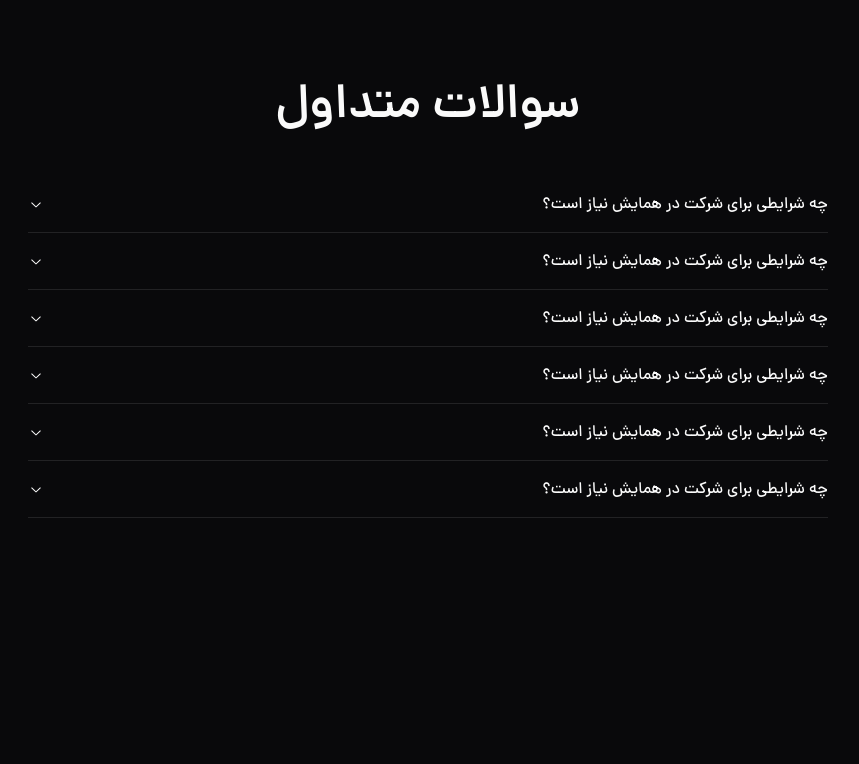
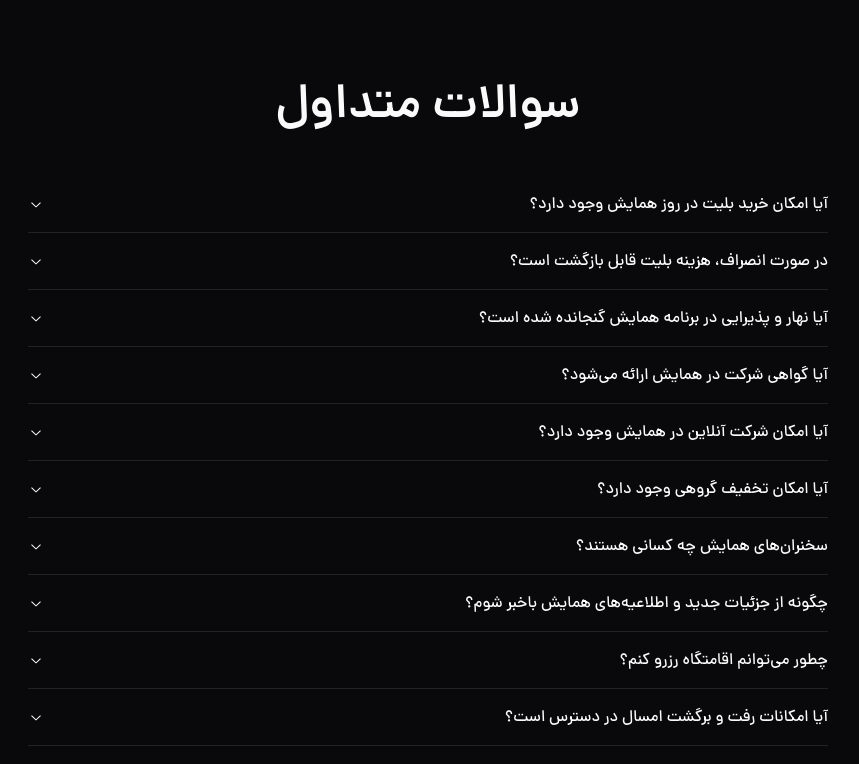
Before and after one commit to frontChapter/NextJS, a Next.js app: page / in a window 1280 px wide. Shown: the top 764 px of the page, without its empty margins (212-1071 px from the left). Built offline with nearby package versions, Linux system fonts and the light colour scheme.

Commit message:
feat: update FAQ section data

```diff
--- a/src/configs/faqData.ts
+++ b/src/configs/faqData.ts
@@ -2,39 +2,64 @@ import { FAQDataType } from "@/app/components/FAQ/faqData";
 
 export const faqData: FAQDataType[] = [
   {
-    trigger: "چه شرایطی برای شرکت در همایش نیاز است؟",
+    trigger: "آیا امکان خرید بلیت در روز همایش وجود دارد؟",
     content: [
-      "برای شرکت توی همایش کافیه که فقط علاقه مند به پیشرفت و یادگیری باشید!",
+      "خیر، ظرفیت همایش محدود است و بلیت‌ها تنها در زمان پیش‌فروش و فروش اصلی قابل تهیه هستند. پیشنهاد می‌کنیم بلیت خود را زودتر تهیه کنید.",
     ],
   },
   {
-    trigger: "چه شرایطی برای شرکت در همایش نیاز است؟",
+    trigger: "در صورت انصراف، هزینه بلیت قابل بازگشت است؟",
     content: [
-      "برای شرکت توی همایش کافیه که فقط علاقه مند به پیشرفت و یادگیری باشید!",
+      "بله، شرایط کنسلی طبق قوانین مشخص شده در صفحه خرید بلیت اعمال می‌شود. لطفاً بخش “شرایط کنسلی” را مطالعه کنید.",
     ],
   },
   {
-    trigger: "چه شرایطی برای شرکت در همایش نیاز است؟",
+    trigger: "آیا نهار و پذیرایی در برنامه همایش گنجانده شده است؟",
     content: [
-      "برای شرکت توی همایش کافیه که فقط علاقه مند به پیشرفت و یادگیری باشید!",
+      "بله، نهار و میان‌وعده برای تمامی شرکت‌کنندگان در نظر گرفته شده است.",
     ],
   },
   {
-    trigger: "چه شرایطی برای شرکت در همایش نیاز است؟",
+    trigger: "آیا گواهی شرکت در همایش ارائه می‌شود؟",
     content: [
-      "برای شرکت توی همایش کافیه که فقط علاقه مند به پیشرفت و یادگیری باشید!",
+      "بله، گواهی حضور دیجیتال برای تمامی شرکت‌کنندگان ارسال خواهد شد.",
     ],
   },
   {
-    trigger: "چه شرایطی برای شرکت در همایش نیاز است؟",
+    trigger: "آیا امکان شرکت آنلاین در همایش وجود دارد؟",
+    content: ["خیر، این همایش به صورت کاملاً حضوری برگزار می‌شود."],
+  },
+  {
+    trigger: "آیا امکان تخفیف گروهی وجود دارد؟",
     content: [
-      "برای شرکت توی همایش کافیه که فقط علاقه مند به پیشرفت و یادگیری باشید!",
+      "بله، برای ثبت‌نام گروهی (۴ نفر یا بیشتر) می‌توانید از تخفیف ویژه بهره‌مند شوید. برای اطلاعات بیشتر با ما تماس بگیرید.",
     ],
   },
   {
-    trigger: "چه شرایطی برای شرکت در همایش نیاز است؟",
+    trigger: "سخنران‌های همایش چه کسانی هستند؟",
     content: [
-      "برای شرکت توی همایش کافیه که فقط علاقه مند به پیشرفت و یادگیری باشید!",
+      "سخنران‌های همایش از میان برترین متخصصان حوزه تکنولوژی و توسعه نرم‌افزار در ایران انتخاب شده‌اند. جزئیات بیشتر در بخش معرفی سخنران‌ها می‌توانید مشاهده کنید.",
+    ],
+  },
+  {
+    trigger: "چگونه از جزئیات جدید و اطلاعیه‌های همایش باخبر شوم؟",
+    content: [
+      "برای دریافت آخرین اخبار، شبکه‌های اجتماعی فرانت‌چپتر را دنبال کنید و ایمیل‌های اطلاع‌رسانی ما را بررسی کنید.",
+    ],
+  },
+  {
+    trigger: "چطور می‌توانم اقامتگاه رزرو کنم؟",
+    content: [
+      "در مرحله پیش‌فروش، تنها بلیت حضور در همایش قابل خرید است. اطلاعات مربوط به رزرو اقامتگاه به زودی اعلام خواهد شد.",
+      "🏠 ظرفیت اقامتگاه سنتی امسال محدود است، و اولویت رزرو با خریداران بلیت همایش خواهد بود. اطلاعات اقامتگاه ابتدا برای این عزیزان ارسال خواهد شد.",
+    ],
+  },
+  {
+    trigger: "آیا امکانات رفت‌ و برگشت امسال در دسترس است؟",
+    content: [
+      "امسال سرویس رفت‌ و برگشت تهران-شیراز ارائه نمی‌شود، اما نگران نباشید!",
+      "خریداران بلیت بر اساس شهر محل سکونتشان توسط تیم فرانت‌چپتر به یکدیگر معرفی می‌شوند تا بتوانند به صورت گروهی سفر خود را هماهنگ کنند. ما در تمامی مراحل سفر همراه شما هستیم تا تجربه‌ای راحت و بی‌دغدغه داشته باشید.",
+      "✨ با هم سفر کردن، لذت این رویداد را چند برابر کنید!",
     ],
   },
 ];
```
